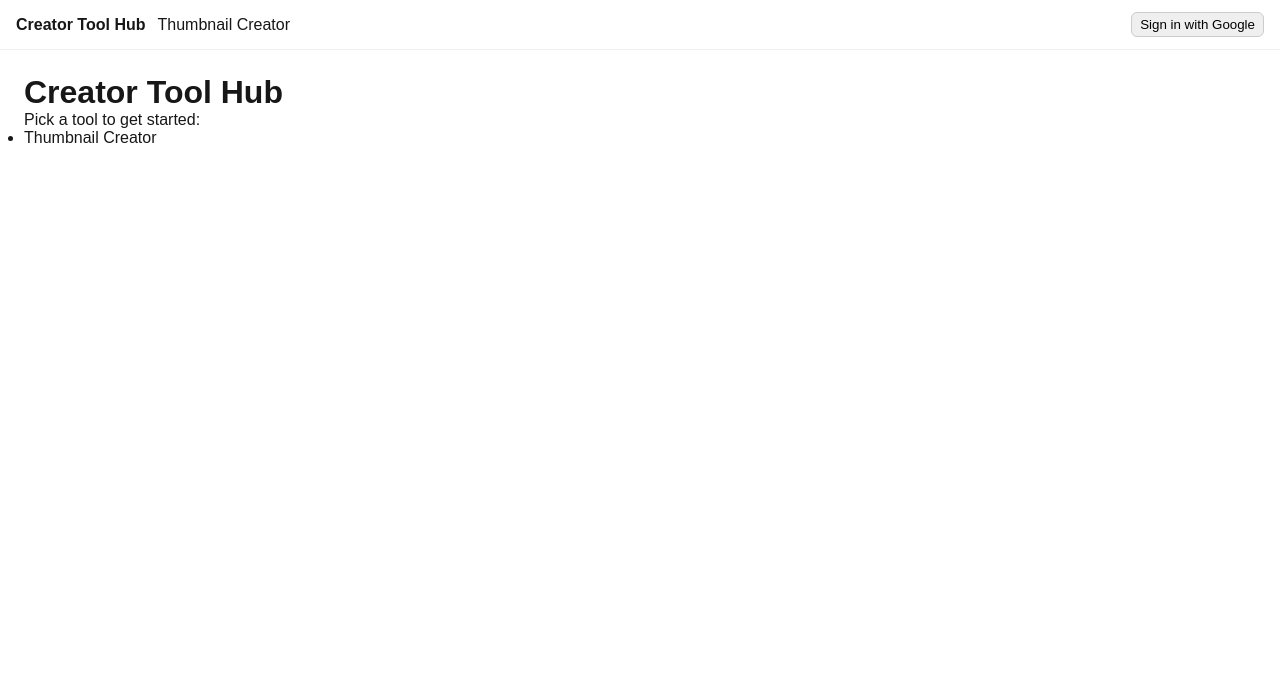
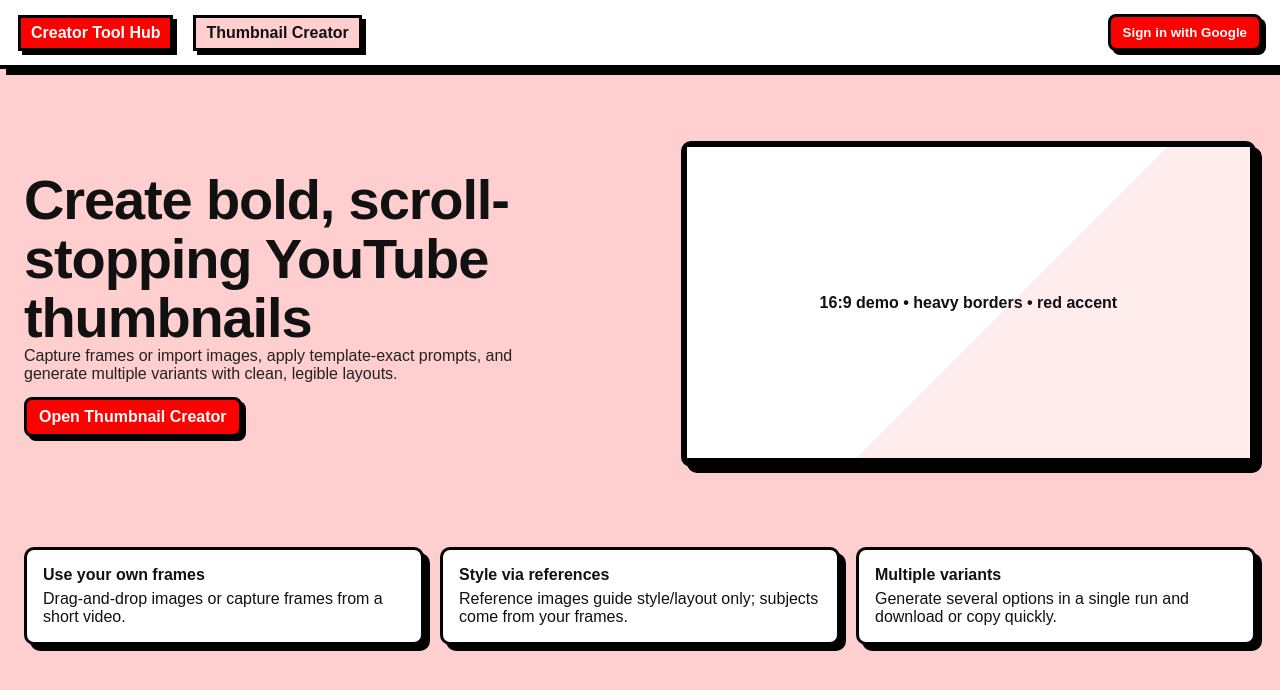
Before and after one commit to aj47/CreatorToolHub, a Next.js app: page / in a window 1280 px wide. Shown: the top 690 px of the page. Built offline with nearby package versions, Linux system fonts and the light colour scheme; no server answers.

Commit message:
Neobrutalism refresh: lighten site background to #ffcece and enforce light palette in dark mode; modern hero on home; remove 'See how it works' and kicker; add nb-text/nb-muted helpers; fix thumbnail page subtitle contrast; polish NB utilities (cards, hero)

```diff
--- a/app/globals.css
+++ b/app/globals.css
@@ -17,8 +17,8 @@ body {
 }
 
 body {
-  color: var(--foreground);
-  background: var(--background);
+  color: var(--nb-fg);
+  background: var(--nb-bg);
   font-family: Arial, Helvetica, sans-serif;
   -webkit-font-smoothing: antialiased;
   -moz-osx-font-smoothing: grayscale;
@@ -40,3 +40,107 @@ a {
     color-scheme: dark;
   }
 }
+
+
+/* Neobrutalism theme (YouTube-red palette) */
+:root {
+  --nb-bg: #ffcece;
+  --nb-fg: #111111;
+  --nb-accent: #ff0000;
+  --nb-accent-hover: #e60000;
+  --nb-accent-press: #cc0000;
+  --nb-card: #ffffff;
+  --nb-border: #000000;
+  --nb-shadow: 6px 6px 0 var(--nb-border);
+}
+@media (prefers-color-scheme: dark) {
+  :root {
+    --nb-bg: #ffcece;
+    --nb-fg: #111111;
+    --nb-card: #ffffff;
+  }
+}
+
+/* Header */
+.nb-header {
+  display: flex;
+  align-items: center;
+  gap: 12px;
+  padding: 14px 18px;
+  border-bottom: 4px solid var(--nb-border);
+  background: var(--nb-card);
+  box-shadow: var(--nb-shadow);
+}
+
+.nb-brand {
+  border: 3px solid var(--nb-border);
+  background: var(--nb-accent);
+  color: #fff;
+  padding: 6px 10px;
+  font-weight: 800;
+  box-shadow: 4px 4px 0 var(--nb-border);
+}
+
+.nb-brand:hover { background: var(--nb-accent-hover); }
+
+.nb-nav { display: flex; gap: 12px; margin-left: 8px; }
+.nb-navlink {
+  border: 3px solid var(--nb-border);
+  background: var(--nb-bg);
+  color: var(--nb-fg);
+  padding: 6px 10px;
+  font-weight: 700;
+  box-shadow: 4px 4px 0 var(--nb-border);
+}
+.nb-navlink:hover { background: #ffe5e5; }
+
+/* Generic NB button */
+.nb-btn {
+  border: 3px solid var(--nb-border);
+  border-radius: 8px;
+  background: var(--nb-bg);
+  color: var(--nb-fg);
+  padding: 8px 12px;
+  font-weight: 700;
+  box-shadow: 4px 4px 0 var(--nb-border);
+  cursor: pointer;
+}
+.nb-btn:hover { background: #ffe5e5; }
+.nb-btn--accent {
+  background: var(--nb-accent);
+  color: #fff;
+}
+.nb-btn--accent:hover { background: var(--nb-accent-hover); }
+
+/* Home main helper */
+.nb-main { padding: 24px; }
+
+/* Text helpers */
+.nb-text { color: var(--nb-fg) !important; }
+.nb-muted { color: #222 !important; }
+
+
+/* Generic neobrutalist card */
+.nb-card {
+  border: 3px solid var(--nb-border);
+  background: var(--nb-card);
+  box-shadow: var(--nb-shadow);
+  border-radius: 10px;
+  padding: 16px;
+}
+
+/* Hero section */
+.nb-hero { padding: 48px 0; }
+.nb-hero-grid { display: grid; grid-template-columns: 1.1fr 1fr; gap: 24px; align-items: center; }
+@media (max-width: 900px) { .nb-hero-grid { grid-template-columns: 1fr; } }
+.nb-kicker { display:inline-block; border:3px solid var(--nb-border); background:#fff; color:#111; padding:4px 8px; font-weight:800; box-shadow:3px 3px 0 var(--nb-border); margin-bottom:10px; }
+.nb-hero-title { color: var(--nb-fg); font-size: clamp(28px, 5vw, 56px); font-weight: 900; letter-spacing: -0.02em; line-height: 1.05; }
+.nb-hero-sub { max-width: 60ch; color: #222; }
+.nb-hero-ctas { display:flex; gap:12px; margin-top: 14px; flex-wrap: wrap; }
+.nb-hero-preview { padding: 0; }
+.nb-thumb-demo { aspect-ratio: 16/9; border-top:3px solid var(--nb-border); border-left:3px solid var(--nb-border); border-right:3px solid var(--nb-border); border-bottom:6px solid var(--nb-border); background: linear-gradient(135deg, #ffffff 55%, #ffecec 55%); display:grid; place-items:center; }
+.nb-thumb-demo span { font-weight: 800; color: var(--nb-fg); }
+
+/* Features section */
+.nb-features { margin-top: 32px; display: grid; grid-template-columns: repeat(auto-fit, minmax(220px, 1fr)); gap: 16px; }
+.nb-feature-title { font-weight: 800; margin-bottom: 6px; }
--- a/app/layout.tsx
+++ b/app/layout.tsx
@@ -28,10 +28,10 @@ export default function RootLayout({
   return (
     <html lang="en">
       <body className={`${geistSans.variable} ${geistMono.variable}`}>
-        <header style={{ padding: "12px 16px", borderBottom: "1px solid #eee", display: "flex", gap: 12, alignItems: "center" }}>
-          <Link href="/" style={{ fontWeight: 600 }}>Creator Tool Hub</Link>
-          <nav style={{ display: "flex", gap: 12 }}>
-            <Link href="/thumbnails">Thumbnail Creator</Link>
+        <header className="nb-header">
+          <Link href="/" className="nb-brand">Creator Tool Hub</Link>
+          <nav className="nb-nav">
+            <Link href="/thumbnails" className="nb-navlink">Thumbnail Creator</Link>
           </nav>
           <AuthButton />
         </header>
--- a/app/page.tsx
+++ b/app/page.tsx
@@ -1,11 +1,37 @@
 export default function Home() {
   return (
-    <main style={{ padding: 24 }}>
-      <h1>Creator Tool Hub</h1>
-      <p>Pick a tool to get started:</p>
-      <ul>
-        <li><a href="/thumbnails">Thumbnail Creator</a></li>
-      </ul>
+    <main className="nb-main">
+      <section className="nb-hero">
+        <div className="nb-hero-grid">
+          <div>
+            <h1 className="nb-hero-title">Create bold, scroll-stopping YouTube thumbnails</h1>
+            <p className="nb-hero-sub">Capture frames or import images, apply template-exact prompts, and generate multiple variants with clean, legible layouts.</p>
+            <div className="nb-hero-ctas">
+              <a className="nb-btn nb-btn--accent" href="/thumbnails">Open Thumbnail Creator</a>
+            </div>
+          </div>
+          <div className="nb-card nb-hero-preview">
+            <div className="nb-thumb-demo">
+              <span>16:9 demo • heavy borders • red accent</span>
+            </div>
+          </div>
+        </div>
+      </section>
+
+      <section id="features" className="nb-features">
+        <div className="nb-card">
+          <div className="nb-feature-title">Use your own frames</div>
+          <p>Drag-and-drop images or capture frames from a short video.</p>
+        </div>
+        <div className="nb-card">
+          <div className="nb-feature-title">Style via references</div>
+          <p>Reference images guide style/layout only; subjects come from your frames.</p>
+        </div>
+        <div className="nb-card">
+          <div className="nb-feature-title">Multiple variants</div>
+          <p>Generate several options in a single run and download or copy quickly.</p>
+        </div>
+      </section>
     </main>
   );
 }
--- a/app/thumbnails/page.tsx
+++ b/app/thumbnails/page.tsx
@@ -608,7 +608,7 @@ export default function Home() {
       <main className={styles.main} onDragOver={onDragOver} onDrop={onDropImages}>
         <div className={styles.hero}>
           <h1 className={styles.title}>Thumbnail Creator</h1>
-          <p className={styles.subtitle}>Upload a short video, scrub to the moment, and capture frames. Or add standalone images.</p>
+          <p className={`${styles.subtitle} nb-muted`}>Upload a short video, scrub to the moment, and capture frames. Or add standalone images.</p>
           <div style={{ display: "flex", gap: 8, flexWrap: "wrap" }}>
             <label className={styles.fileInput} aria-label="Add Video(s)">
               <input style={{ display: "none" }} type="file" accept="video/*" onChange={onFile} />
--- a/components/AuthButton.tsx
+++ b/components/AuthButton.tsx
@@ -55,10 +55,10 @@ export default function AuthButton() {
       {user ? (
         <>
           <span style={{ fontSize: 12, color: "#333" }}>{user.email}</span>
-          <button onClick={signOut} style={{ padding: "4px 8px", border: "1px solid #ccc", borderRadius: 6 }}>Sign out</button>
+          <button onClick={signOut} className="nb-btn">Sign out</button>
         </>
       ) : (
-        <button onClick={signIn} style={{ padding: "4px 8px", border: "1px solid #ccc", borderRadius: 6 }}>Sign in with Google</button>
+        <button onClick={signIn} className="nb-btn nb-btn--accent">Sign in with Google</button>
       )}
     </div>
   );
--- a/components/TemplateGallery.tsx
+++ b/components/TemplateGallery.tsx
@@ -98,11 +98,12 @@ export default function TemplateGallery(props: {
             key={s.id}
             onClick={() => onToggleSelect(s.id)}
             style={{
-              border: selected ? "2px solid #3b82f6" : "1px solid #ddd",
-              boxShadow: selected ? "0 0 0 2px rgba(59,130,246,0.2)" : undefined,
+              border: selected ? "3px solid var(--nb-accent)" : "3px solid #000",
+              boxShadow: "6px 6px 0 #000",
               borderRadius: 8,
               overflow: "hidden",
               cursor: "pointer",
+              background: "var(--nb-card)",
             }}
           >
             <div style={{ position: "relative" }}>
```
Also changed, not shown: app/thumbnails/page.module.css (+40 -25 lines).
